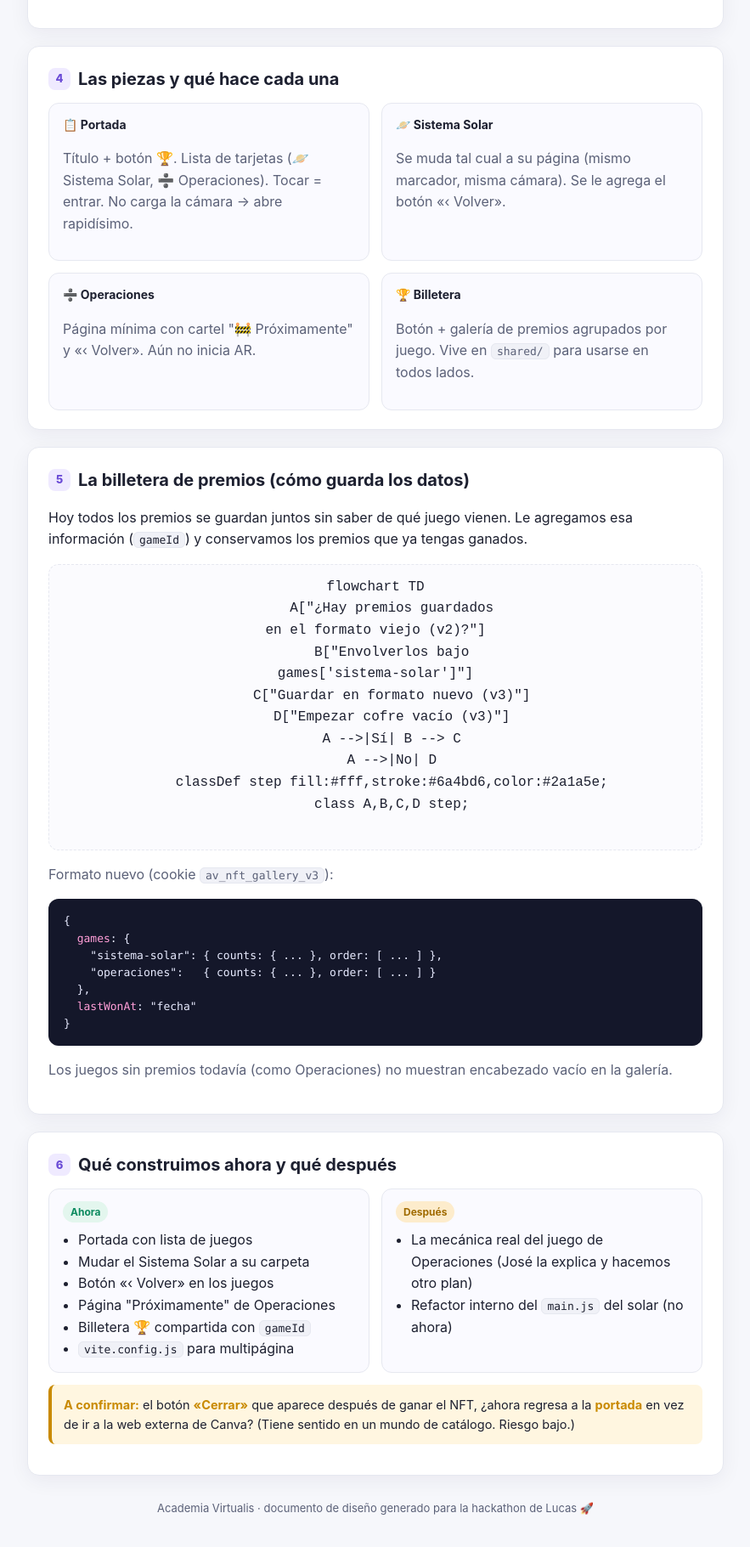
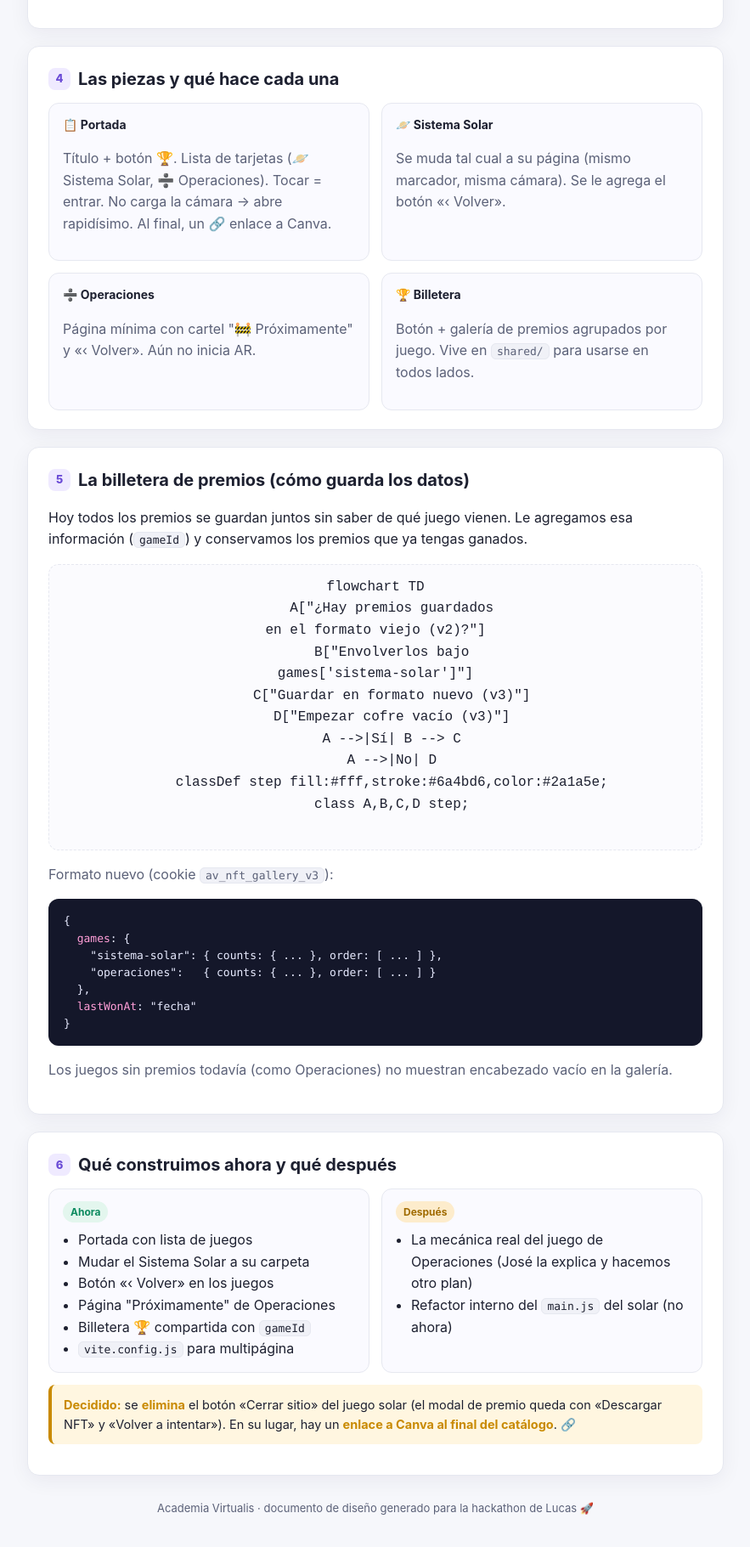
Before and after one commit to josearev/academia-virtualis, a website built with Vite: page docs/catalogo/2026-06-10-catalogo-juegos-design.html in a window 1280 px wide. Shown: the part 2658-4479 px from the top of the page at 85% size, without its empty margins (198-1081 px from the left). Built offline with nearby package versions, Linux system fonts and the light colour scheme; a script that the page names is missing.

Commit message:
[Opus-4.8]: Quita botón Cerrar del solar y mueve enlace Canva al catálogo en spec

```diff
--- a/docs/catalogo/2026-06-10-catalogo-juegos-design.html
+++ b/docs/catalogo/2026-06-10-catalogo-juegos-design.html
@@ -186,7 +186,7 @@ flowchart LR
     <div class="cols">
       <div class="mini">
         <h4>📋 Portada</h4>
-        <p class="muted">Título + botón 🏆. Lista de tarjetas (🪐 Sistema Solar, ➗ Operaciones). Tocar = entrar. No carga la cámara → abre rapidísimo.</p>
+        <p class="muted">Título + botón 🏆. Lista de tarjetas (🪐 Sistema Solar, ➗ Operaciones). Tocar = entrar. No carga la cámara → abre rapidísimo. Al final, un 🔗 enlace a Canva.</p>
       </div>
       <div class="mini">
         <h4>🪐 Sistema Solar</h4>
@@ -253,9 +253,9 @@ flowchart TD
     </div>
 
     <div class="note">
-      <b>A confirmar:</b> el botón <b>«Cerrar»</b> que aparece después de ganar el NFT,
-      ¿ahora regresa a la <b>portada</b> en vez de ir a la web externa de Canva? (Tiene sentido
-      en un mundo de catálogo. Riesgo bajo.)
+      <b>Decidido:</b> se <b>elimina</b> el botón «Cerrar sitio» del juego solar (el modal de
+      premio queda con «Descargar NFT» y «Volver a intentar»). En su lugar, hay un
+      <b>enlace a Canva al final del catálogo</b>. 🔗
     </div>
   </section>
 
```
Also changed, not shown: docs/catalogo/2026-06-10-catalogo-juegos-design.md (+6 -3 lines).
